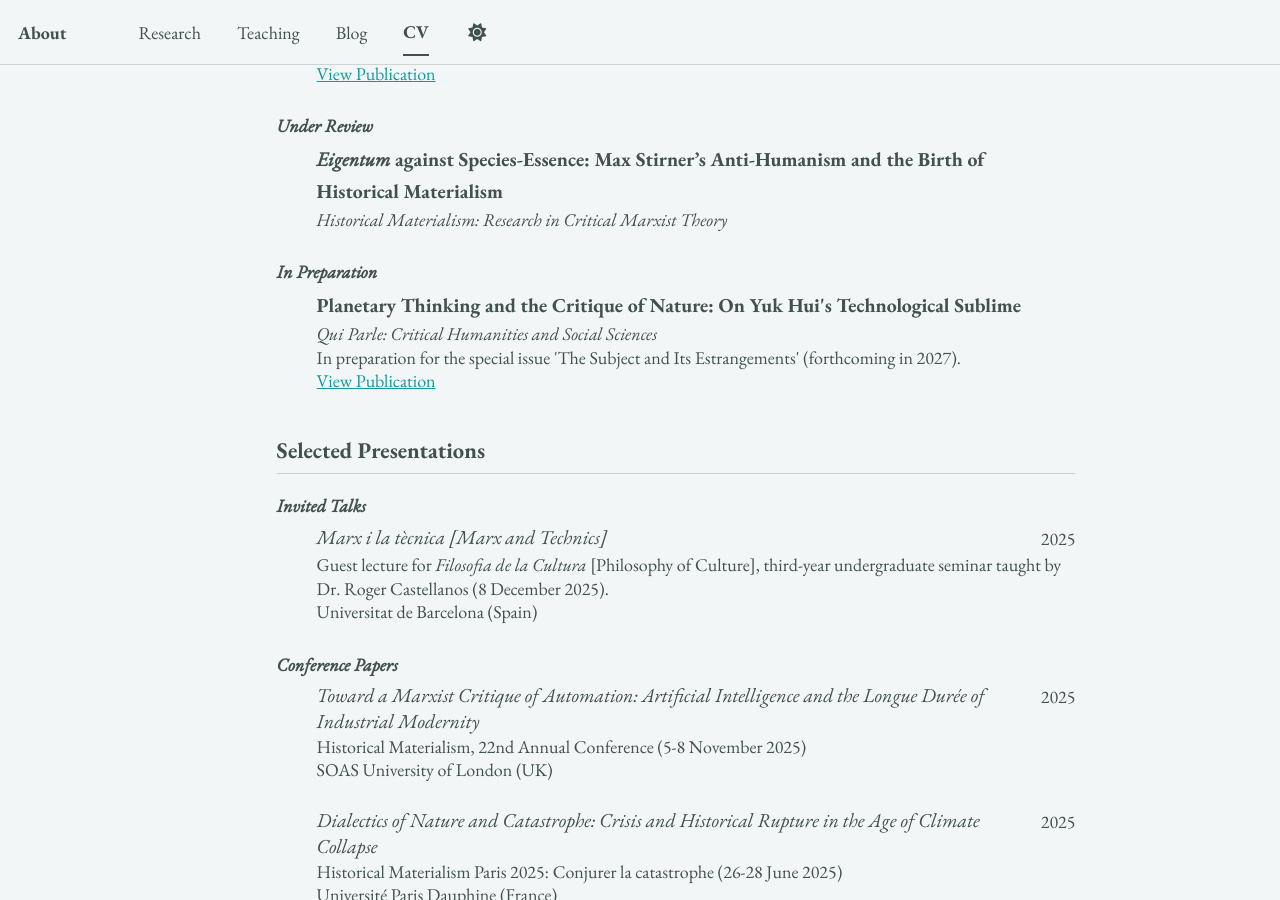
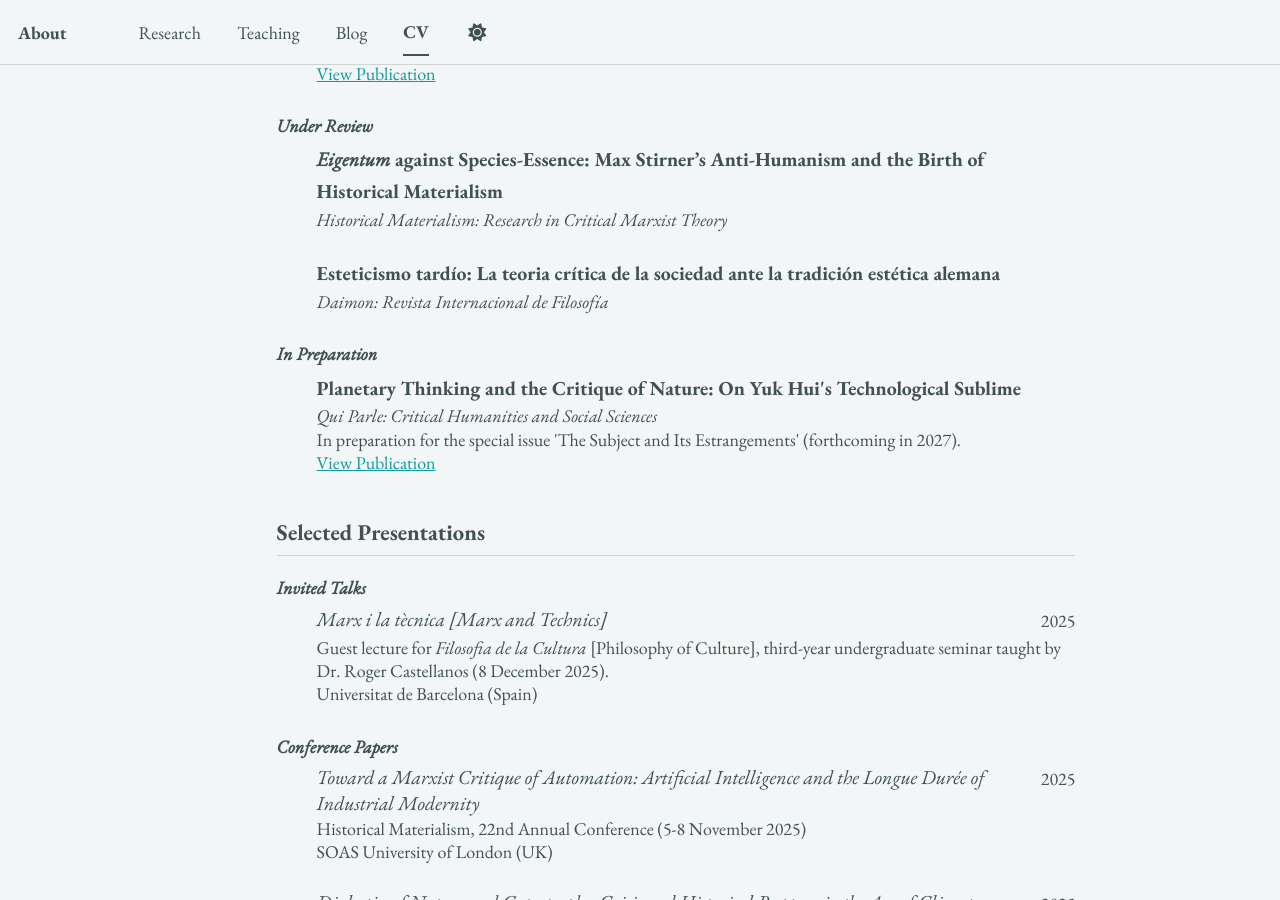
Before and after one commit to epujol90/epujol90.github.io, a Jekyll site: the page built from _pages/cv-json.md, in a window 1280 px wide and 900 px high, scrolled down 3251 px. Built offline with Jekyll 4.4.1, drawn with Linux system fonts in a browser that asks for light colours; a script bundle is joined from its source files by our own code; library files that are not in the unit come from our copies.

Commit message:
Update cv.json

```diff
--- a/_data/cv.json
+++ b/_data/cv.json
@@ -199,6 +199,14 @@
     {
       "name": "<em>Eigentum</em> against Species-Essence: Max Stirner’s Anti-Humanism and the Birth of Historical Materialism",
       "publisher": "<em>Historical Materialism: Research in Critical Marxist Theory</em>",
+      "releaseDate": "",
+      "website": "",
+      "summary": "",
+      "category": "Under Review"
+    },
+    {
+      "name": "Esteticismo tardío: La teoria crítica de la sociedad ante la tradición estética alemana",
+      "publisher": "<em>Daimon: Revista Internacional de Filosofía</em>",
       "releaseDate": "",
       "website": "",
       "summary": "",
```
